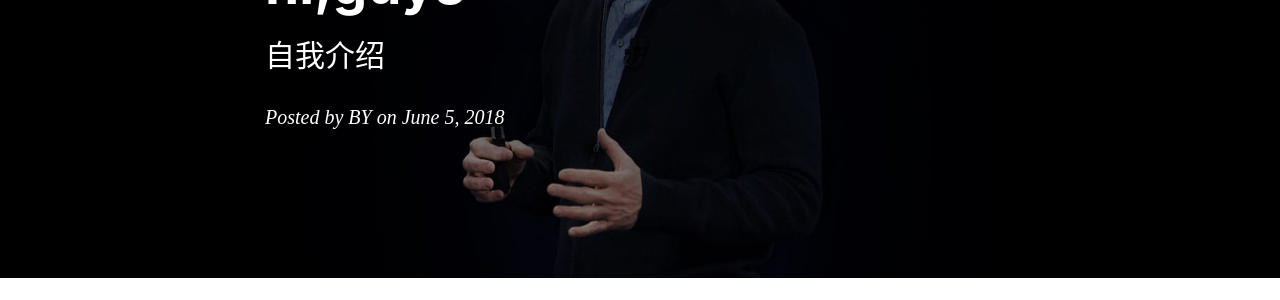
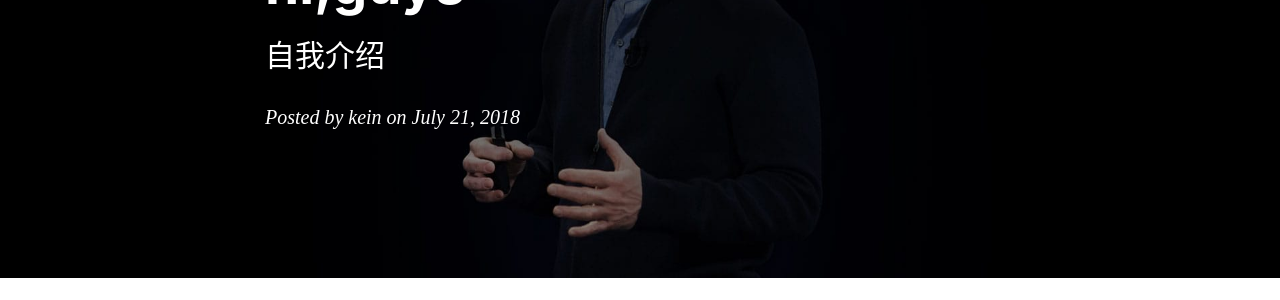
Before and after one commit to feature2018/feature2018.github.io, a Jekyll site: the page built from _posts/2020-07-21-hi.md, in a window 1280 px wide. Shown: the part 245-545 px from the top of the page. Built offline with Jekyll 4.4.1, drawn with Linux system fonts in a browser that asks for light colours; nearby versions of some CDN libraries; comment, search, counter and statistics services are not loaded.

Commit message:
修改设置

```diff
--- a/_config.yml
+++ b/_config.yml
@@ -64,9 +64,9 @@ gitalk:
   enable: true    #是否开启Gitalk评论
   clientID: f2c84e7629bb1446c1a4                            #生成的clientID
   clientSecret: ca6d6139d1e1b8c43f8b2e19492ddcac8b322d0d    #生成的clientSecret
-  repo: qiubaiying.github.io    #仓库名称
-  owner: qiubaiying    #github用户名
-  admin: qiubaiying
+  repo: feature2018.github.io    #仓库名称
+  owner: chshlo6@gmail.com    #github用户名
+  admin: chshlo6@gmail.com
   distractionFreeMode: true #是否启用类似FB的阴影遮罩
 
 
--- a/_posts/2020-07-21-hi.md
+++ b/_posts/2020-07-21-hi.md
@@ -2,8 +2,8 @@
 layout:     post
 title:      hi,guys
 subtitle:   自我介绍
-date:       2018-06-05
-author:     BY
+date:       2018-07-21
+author:     kein
 header-img: img/post-bg-cook.jpg
 catalog: true
 tags:
```
